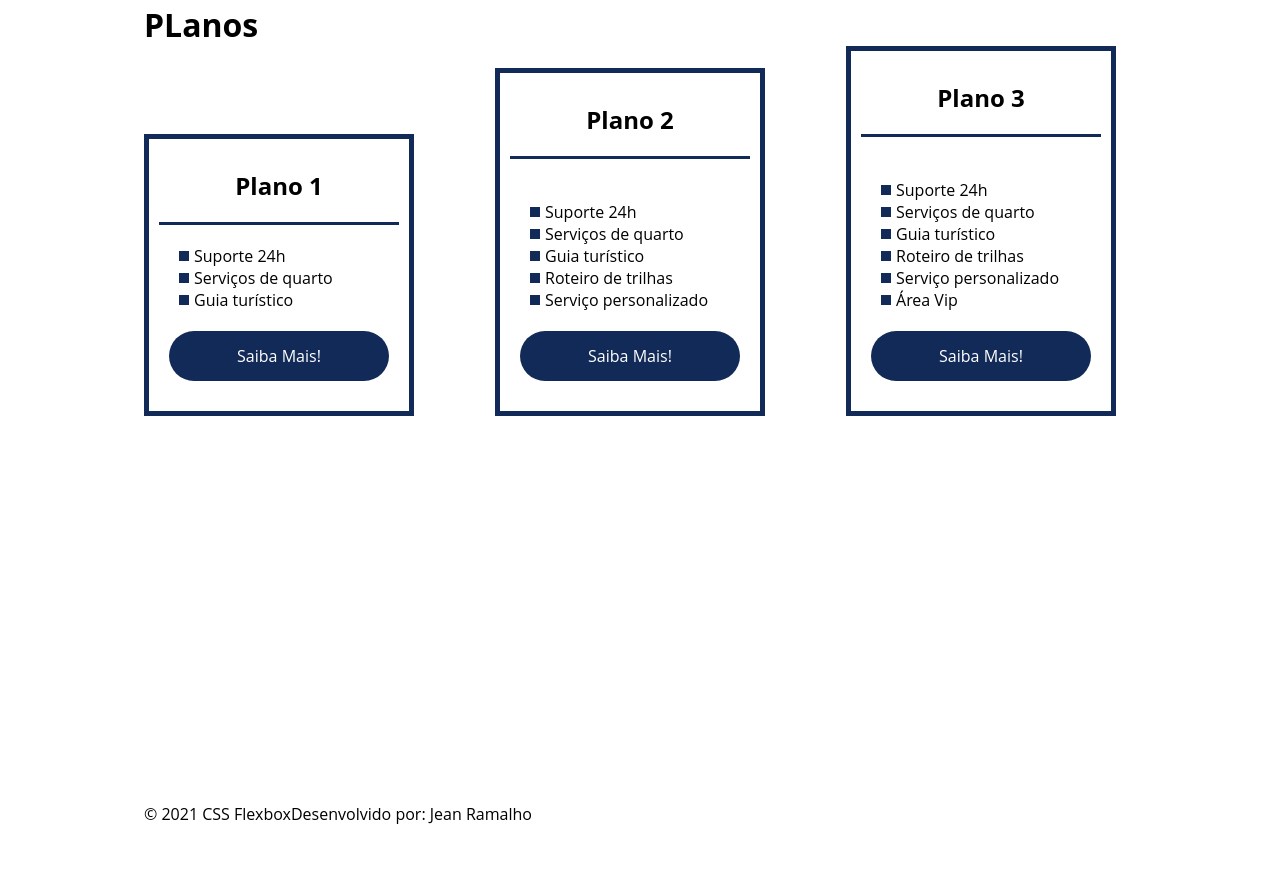
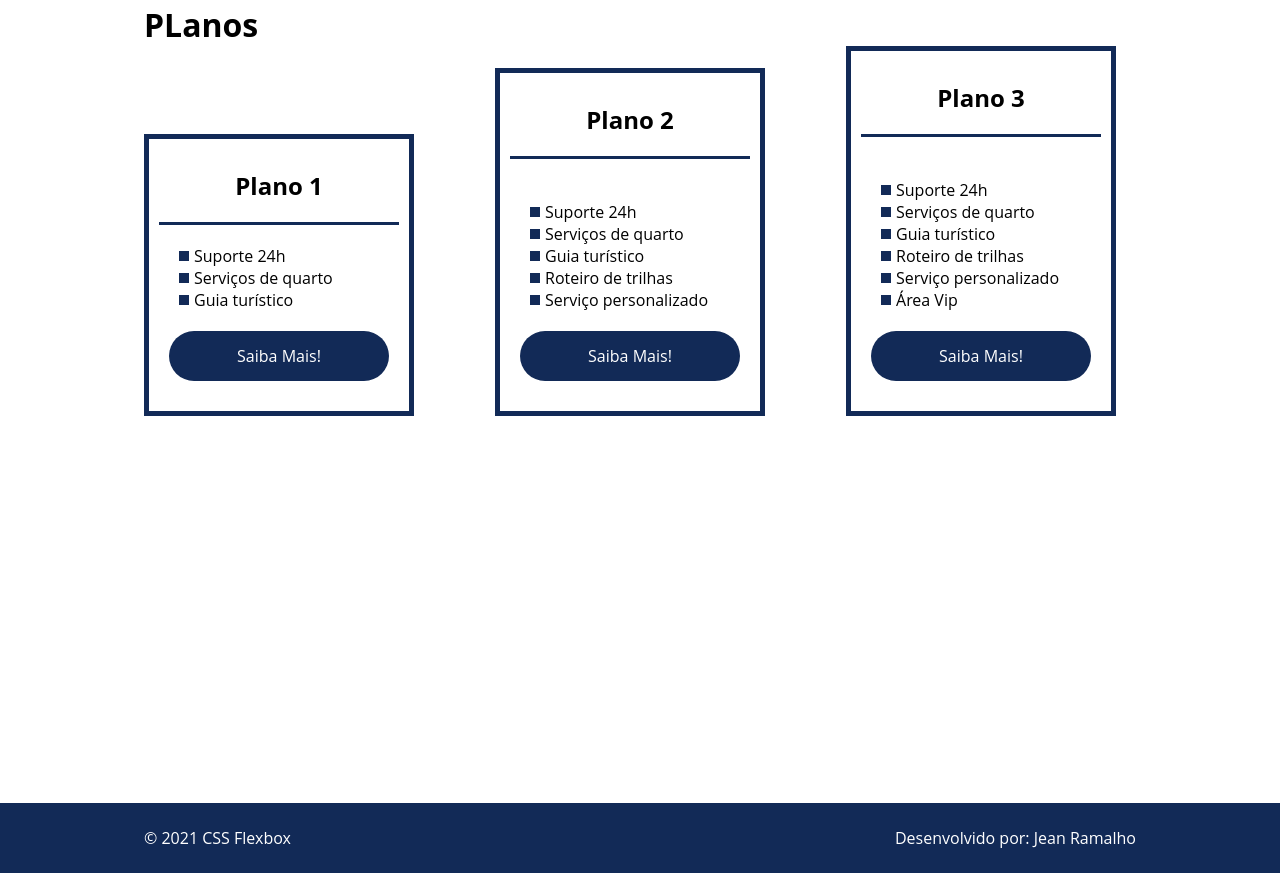
Before and after one commit to jeanramalho/flexturismos, a plain HTML site: page flex-projeto/index.html in a window 1280 px wide. Shown: the part 1717-2590 px from the top of the page. Before the commit the page ends 2542 px from the top, so only its background shows below. Drawn offline with Linux system fonts and the light colour scheme.

Commit message:
Finaliza footer

```diff
--- a/flex-projeto/index.html
+++ b/flex-projeto/index.html
@@ -120,7 +120,7 @@
     </div>
 
     <footer>
-        <div class="flex-container">
+        <div class="flex-container footer">
             <p>&copy; 2021 CSS Flexbox</p>
             <p>Desenvolvido por: Jean Ramalho</p>
         </div>
--- a/flex-projeto/style.css
+++ b/flex-projeto/style.css
@@ -230,3 +230,23 @@ header .menu {
     margin-right: 5px;
 
 }
+
+footer {
+    background-color: #122a57;
+    height: 70px;
+    display: flex;
+    align-items: center;
+}
+
+footer .footer {
+    justify-content: space-between;
+    color: #fff;
+}
+
+/* mobile */
+
+@media(max-width: 992px) {
+    .flex-container {
+        flex-direction: column;
+    }
+}
```
